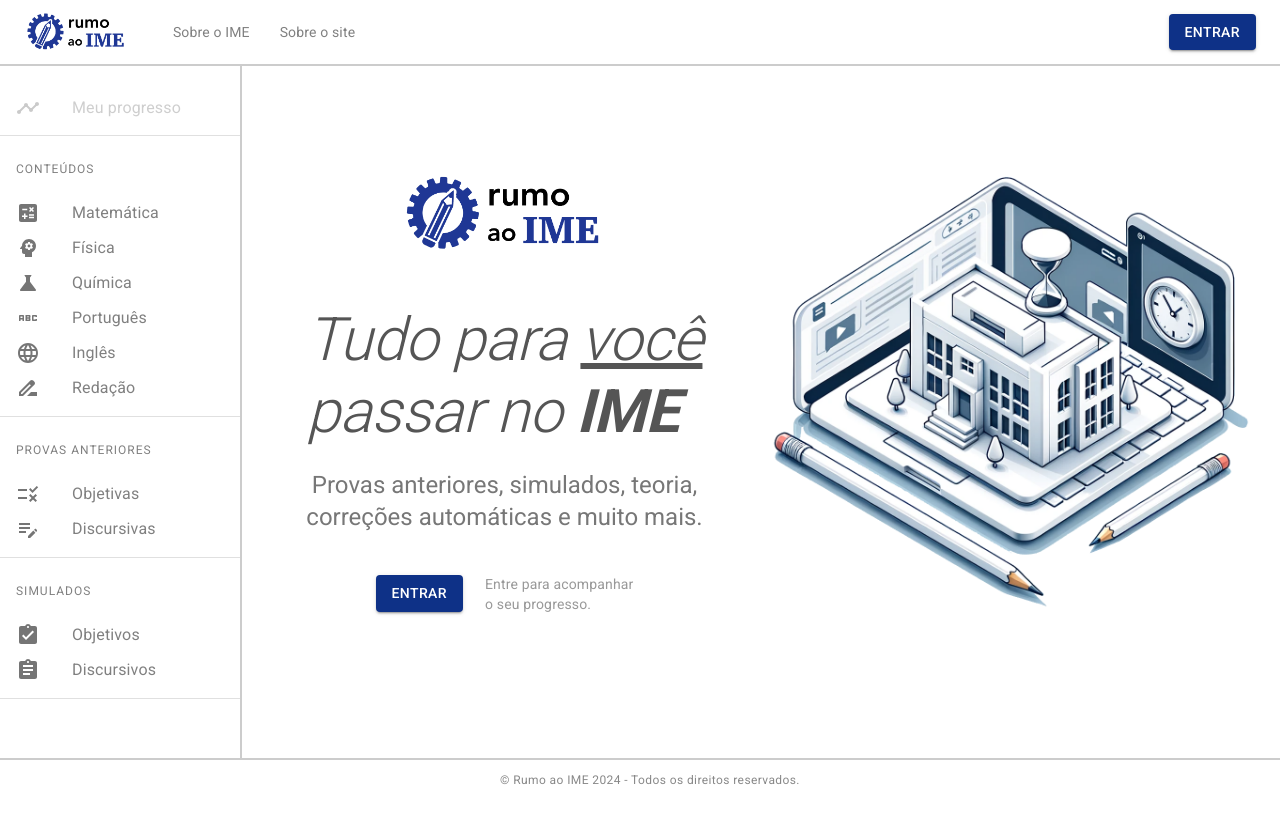
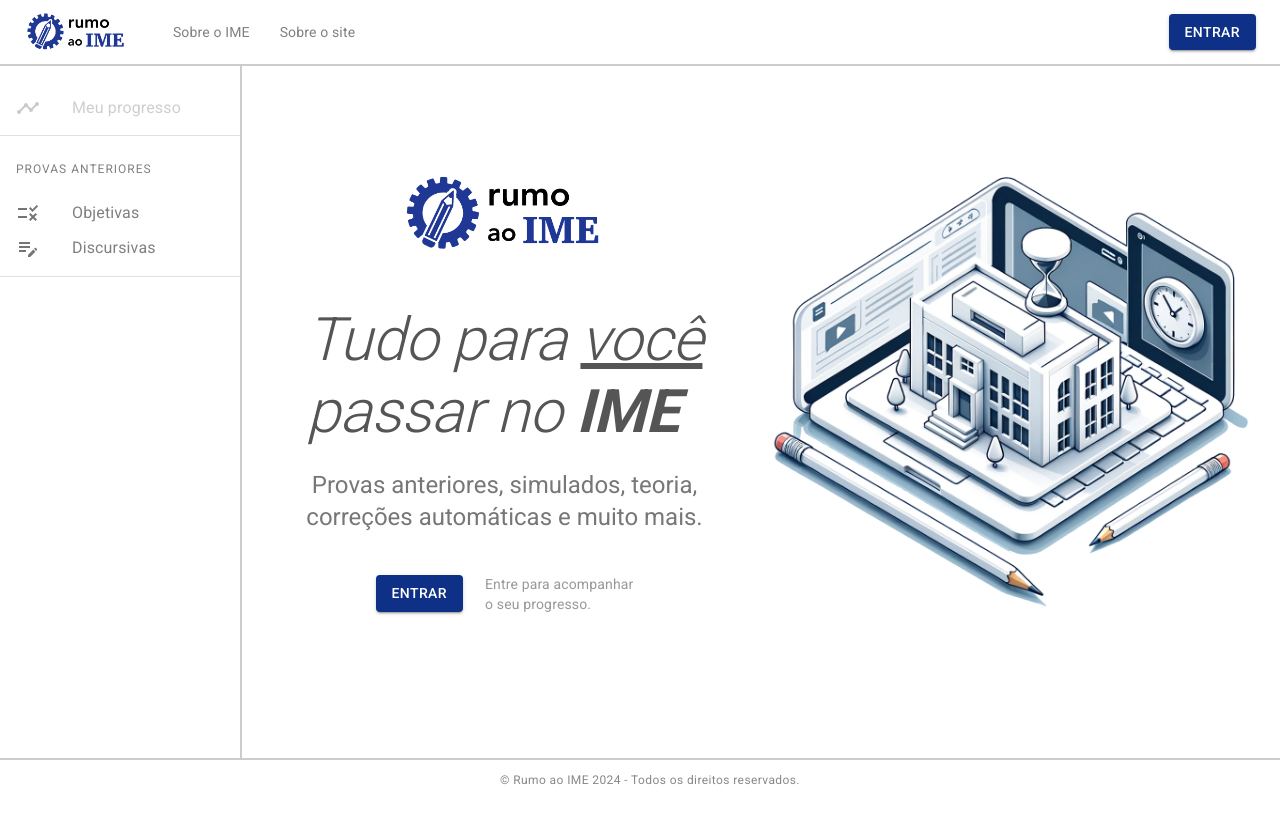
Before and after one commit to ajstourinho/rumoaoime, a React (Create React App) app in the folder frontend/: page / in a window 1280 px wide. Shown: the top 822 px of the page. Built offline with nearby package versions, Linux system fonts and the light colour scheme; what mathjax3-react would draw is missing.

Commit message:
Take off unwanted sections

```diff
--- a/frontend/src/components/SideBar/sections.js
+++ b/frontend/src/components/SideBar/sections.js
@@ -24,47 +24,47 @@ const sections = [
             },
         ]
     },
-    {
-        name: "Conteúdos",
-        pages: [
-            {
-                name: "Matemática",
-                icon: <CalculateIcon />,
-                navigateTo: "/conteudos/matematica",
-                selectedColor: theme.palette.rumoaoimeCustomColors.matematica
-            },
-            {
-                name: "Física",
-                icon: <PsychologyIcon />,
-                navigateTo: "/conteudos/fisica",
-                selectedColor: theme.palette.rumoaoimeCustomColors.fisica
-            },
-            {
-                name: "Química",
-                icon: <ScienceIcon />,
-                navigateTo: "/conteudos/quimica",
-                selectedColor: theme.palette.rumoaoimeCustomColors.quimica
-            },
-            {
-                name: "Português",
-                icon: <AbcIcon />,
-                navigateTo: "/conteudos/portugues",
-                selectedColor: theme.palette.rumoaoimeCustomColors.portugues
-            },
-            {
-                name: "Inglês",
-                icon: <LanguageIcon />,
-                navigateTo: "/conteudos/ingles",
-                selectedColor: theme.palette.rumoaoimeCustomColors.ingles
-            },
-            {
-                name: "Redação",
-                icon: <DriveFileRenameOutlineIcon />,
-                navigateTo: "/conteudos/redacao",
-                selectedColor: theme.palette.rumoaoimeCustomColors.redacao
-            },
-        ]
-    },
+    // {
+    //     name: "Conteúdos",
+    //     pages: [
+    //         {
+    //             name: "Matemática",
+    //             icon: <CalculateIcon />,
+    //             navigateTo: "/conteudos/matematica",
+    //             selectedColor: theme.palette.rumoaoimeCustomColors.matematica
+    //         },
+    //         {
+    //             name: "Física",
+    //             icon: <PsychologyIcon />,
+    //             navigateTo: "/conteudos/fisica",
+    //             selectedColor: theme.palette.rumoaoimeCustomColors.fisica
+    //         },
+    //         {
+    //             name: "Química",
+    //             icon: <ScienceIcon />,
+    //             navigateTo: "/conteudos/quimica",
+    //             selectedColor: theme.palette.rumoaoimeCustomColors.quimica
+    //         },
+    //         {
+    //             name: "Português",
+    //             icon: <AbcIcon />,
+    //             navigateTo: "/conteudos/portugues",
+    //             selectedColor: theme.palette.rumoaoimeCustomColors.portugues
+    //         },
+    //         {
+    //             name: "Inglês",
+    //             icon: <LanguageIcon />,
+    //             navigateTo: "/conteudos/ingles",
+    //             selectedColor: theme.palette.rumoaoimeCustomColors.ingles
+    //         },
+    //         {
+    //             name: "Redação",
+    //             icon: <DriveFileRenameOutlineIcon />,
+    //             navigateTo: "/conteudos/redacao",
+    //             selectedColor: theme.palette.rumoaoimeCustomColors.redacao
+    //         },
+    //     ]
+    // },
     {
         name: "Provas anteriores",
         pages: [
@@ -82,23 +82,23 @@ const sections = [
             },
         ]
     },
-    {
-        name: "Simulados",
-        pages: [
-            {
-                name: "Objetivos",
-                icon: <AssignmentTurnedInIcon />,
-                navigateTo: "/simulados/objetivos",
-                selectedColor: theme.palette.rumoaoimeCustomColors.lightGrey
-            },
-            {
-                name: "Discursivos",
-                icon: <AssignmentIcon />,
-                navigateTo: "/simulados/discursivos",
-                selectedColor: theme.palette.rumoaoimeCustomColors.lightGrey
-            },
-        ]
-    },
+    // {
+    //     name: "Simulados",
+    //     pages: [
+    //         {
+    //             name: "Objetivos",
+    //             icon: <AssignmentTurnedInIcon />,
+    //             navigateTo: "/simulados/objetivos",
+    //             selectedColor: theme.palette.rumoaoimeCustomColors.lightGrey
+    //         },
+    //         {
+    //             name: "Discursivos",
+    //             icon: <AssignmentIcon />,
+    //             navigateTo: "/simulados/discursivos",
+    //             selectedColor: theme.palette.rumoaoimeCustomColors.lightGrey
+    //         },
+    //     ]
+    // },
 ];
 
 export default sections;
```
